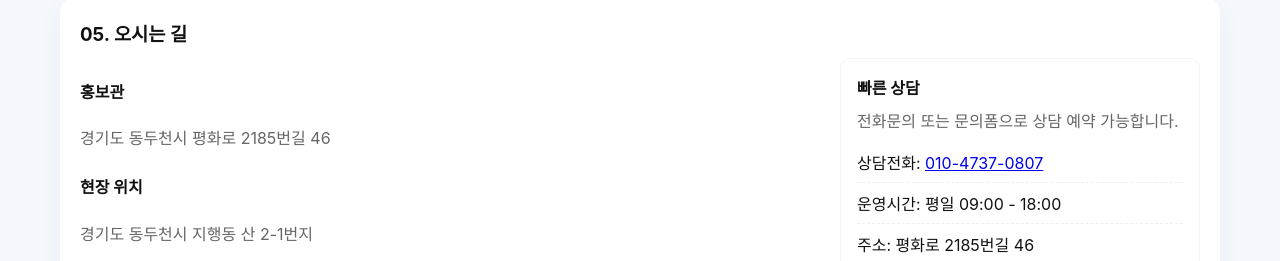
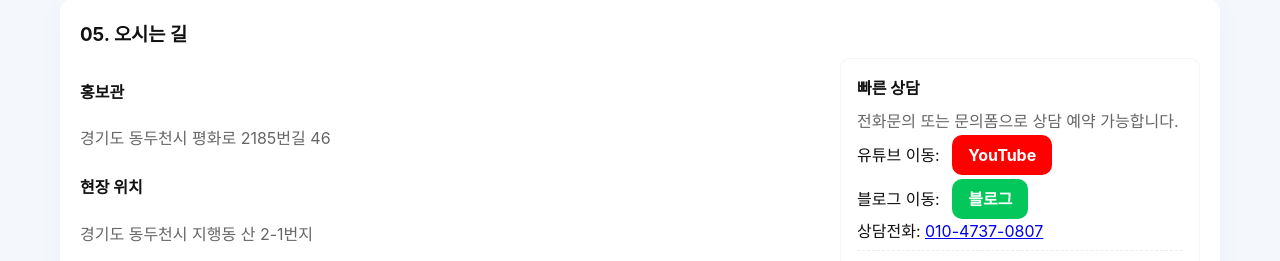
Before and after one commit to realjsjj-cmyk/dongduvs, a plain HTML site: page index.html in a window 1280 px wide. Shown: the part 2080-2341 px from the top of the page. Drawn offline with Linux system fonts and the light colour scheme.

Commit message:
Add files via upload

```diff
--- a/index.html
+++ b/index.html
@@ -307,6 +307,8 @@
             <div class="contact-card">
               <h4>빠른 상담</h4>
               <p style="margin:6px 0;color:var(--muted)">전화문의 또는 문의폼으로 상담 예약 가능합니다.</p>
+              유튜브 이동: <a href="https://www.youtube.com/@디디스-l7y" target="_blank" style="background:#FF0000;margin-left:8px;padding:10px 16px;border-radius:10px;color:#fff;text-decoration:none;font-weight:700;">YouTube</a><br><br>
+              블로그 이동: <a href="https://blog.naver.com/realjsj1" target="_blank" style="background:#03C75A;margin-left:8px;padding:10px 16px;border-radius:10px;color:#fff;text-decoration:none;font-weight:700;">블로그</a>
               <ul class="contact-list">
                 <li>상담전화: <a href="tel:01047370807">010-4737-0807</a></li>
                 <li>운영시간: 평일 09:00 - 18:00</li>
```
